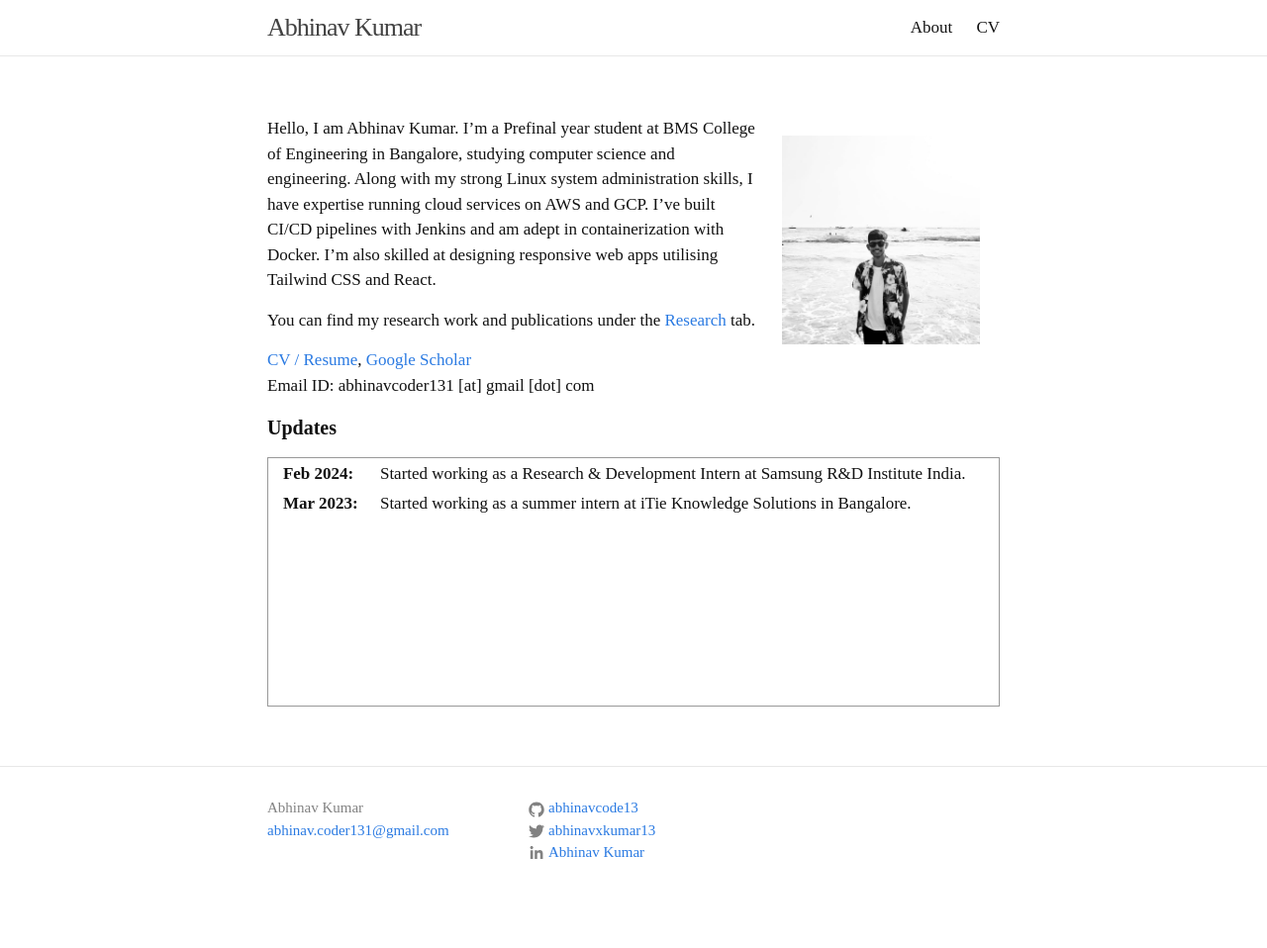
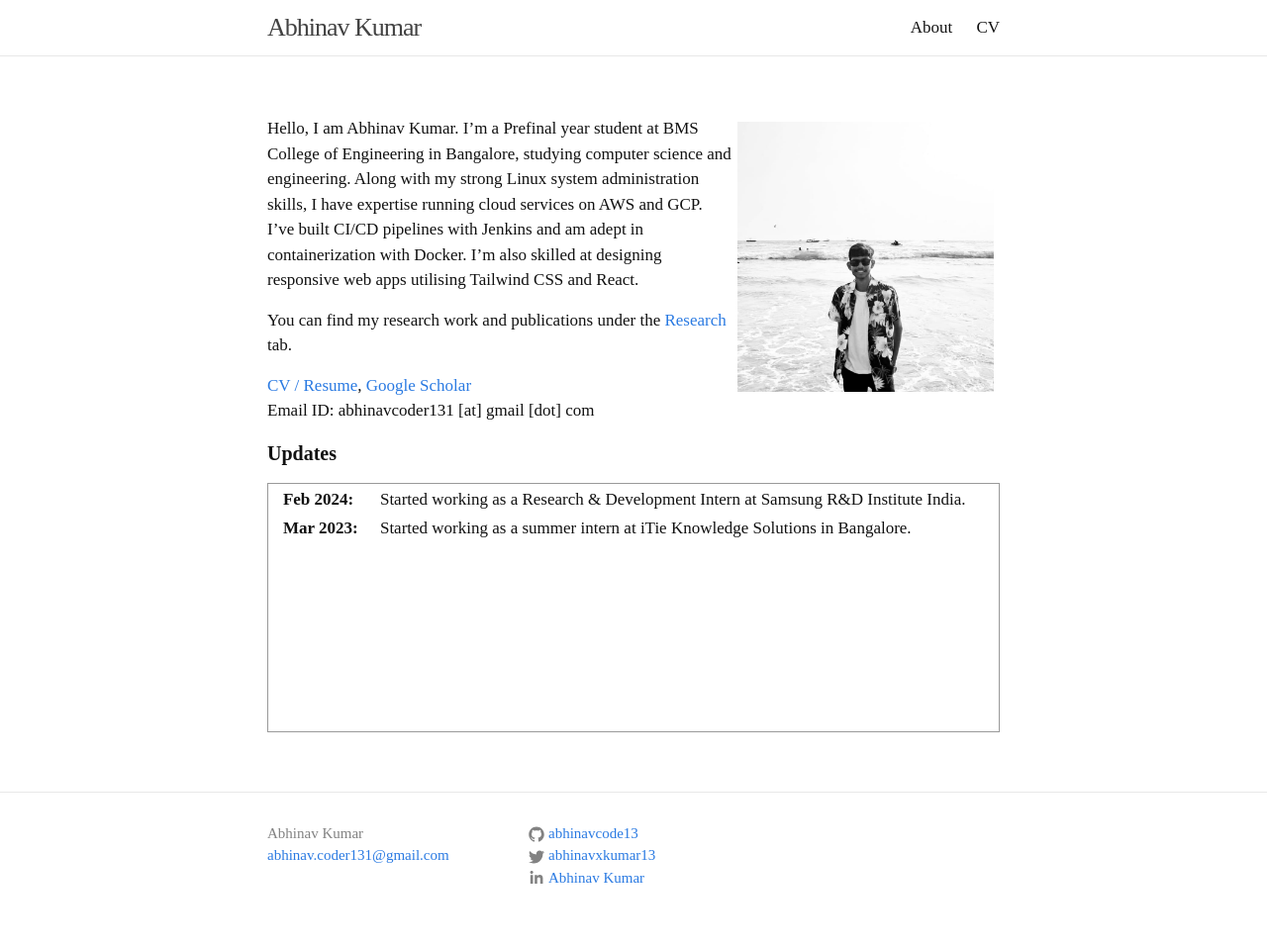
Before and after one commit to Abhinavcode13/abhinavcode13.github.io, a Jekyll site: the page built from index.md, in a window 1280 px wide. Shown: the whole page at 99% size. Built offline with Jekyll 4.4.1, drawn with Linux system fonts in a browser that asks for light colours; comment, search, counter and statistics services are not loaded; before the commit the page ends 933 px from its top, so only the background shows below that.

Commit message:
Updated padding

```diff
--- a/index.md
+++ b/index.md
@@ -4,7 +4,7 @@ layout: page
 
 {% include JB/setup %}
 
-<img style="float: right; width: 27%; padding: 20px;" src=" {{ site.url }}/assets/profile.jpg">
+<img style="float: right; width: 35%; padding: 6px;" src=" {{ site.url }}/assets/profile.jpg">
 
 Hello, I am Abhinav Kumar. I'm a Prefinal year student at BMS College of Engineering in Bangalore, studying computer science and engineering. Along with my strong Linux system administration skills, I have expertise running cloud services on AWS and GCP. I've built CI/CD pipelines with Jenkins and am adept in containerization with Docker. I'm also skilled at designing responsive web apps utilising Tailwind CSS and React.
 
```
